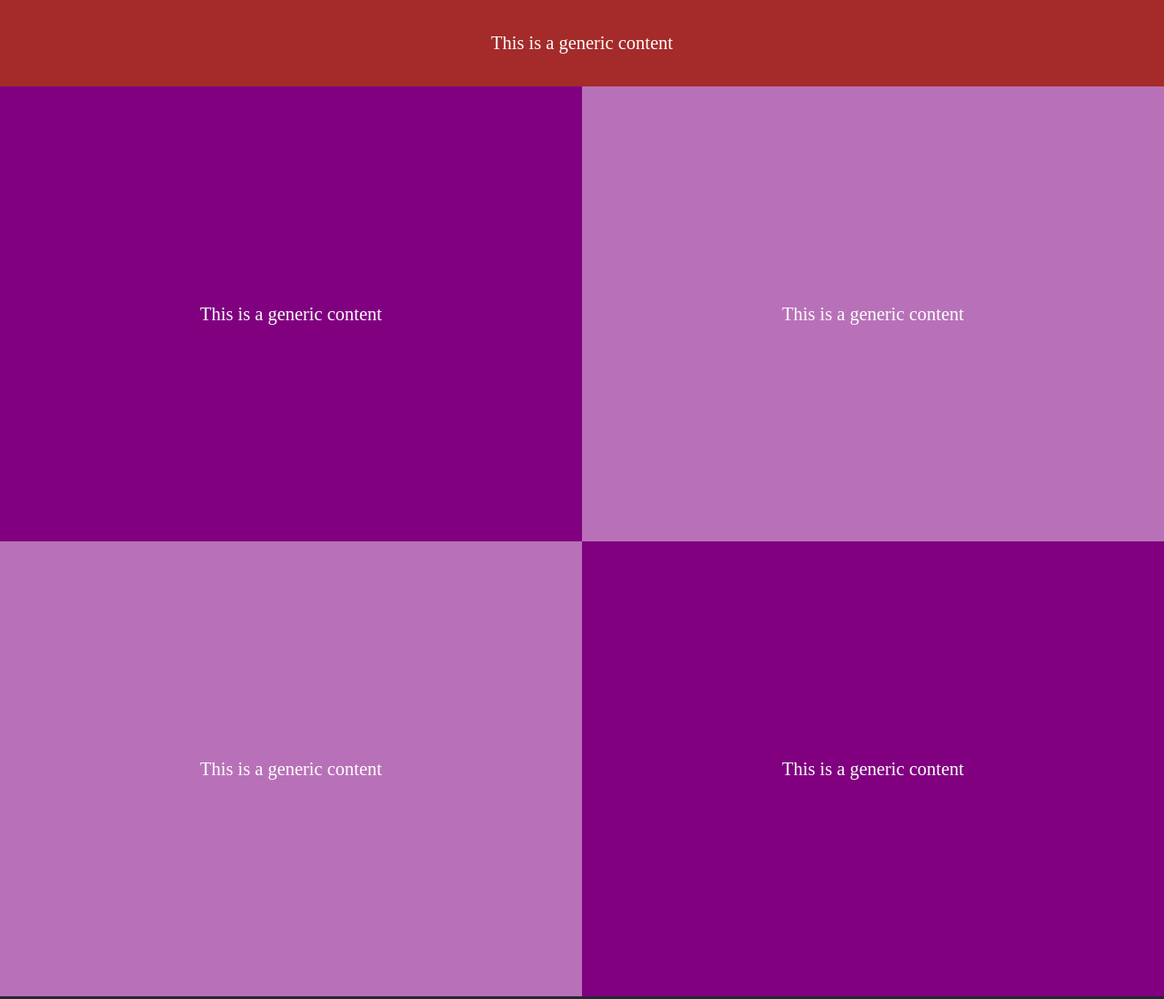
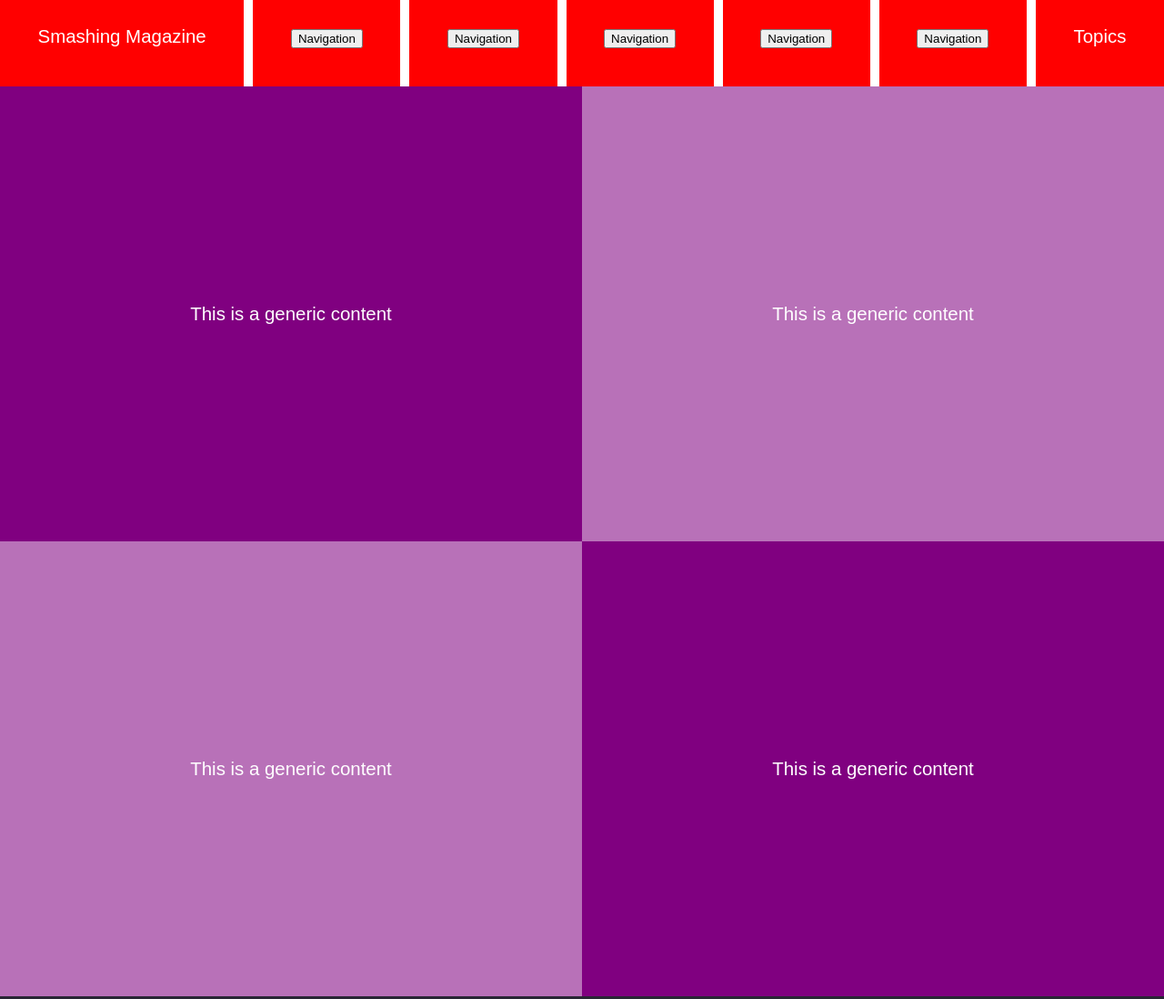
Before and after one commit to Mesi21/Smashing-Magazine, a plain HTML site: page index.html in a window 1280 px wide. Shown: the top 1098 px of the page at 91% size. Drawn offline with Linux system fonts and the light colour scheme; a web font is replaced by a local one.

Commit message:
started grid layout and css

```diff
--- a/Assets/styles/style.css
+++ b/Assets/styles/style.css
@@ -1,21 +1,25 @@
+@import url('https://fonts.googleapis.com/css?family=Muli:400,700,800,900');
 *{
     -webkit-box-sizing: border-box;
     -moz-box-sizing: border-box;
     box-sizing: border-box;
 }
 body{
-
+    font-family: 'Muli', sans-serif;
 }
-.header {
+.main-header {
+    min-height: 95px;
+    font-size: 20.44px;
+    display: grid;
+    background-color: #fff;
+    grid-template-columns: auto auto auto auto auto auto auto;
+    column-gap: 10px;
+    color: white;
+}
+.header{
+    padding: 30px;
     text-align: center;
-    min-height: 95px;
-    width: 100%;
-    font-size: 20.44px;
-    background-color: brown;
-    display: flex;
-    color: white;
-    justify-content: center;
-    align-items: center;
+    background-color: red;
 }
 .row {
     width: 100%;
@@ -89,6 +93,7 @@ body{
     display: flex;
     height: 480px;
     margin: 20px 50px 0px 20px;
+    border: 1 px solid saddlebrown;
 }
 #last{
     margin-top: 0px;
@@ -126,7 +131,7 @@ body{
     color: black;
     font-size: 18px;
     text-align: center;
-    margin: 0px 20px;
+    margin: 0px;
 }
 .big2 img{
     border: 2px solid red;
@@ -185,5 +190,3 @@ body{
     justify-content: center;
     align-items: center;
 }
-@import url('https://fonts.googleapis.com/css?family=Muli:400,700,800,900');
-font-family: 'Muli', sans-serif;
--- a/index.html
+++ b/index.html
@@ -9,8 +9,14 @@
     <link rel="stylesheet" href="https://use.fontawesome.com/releases/v5.8.1/css/all.css" integrity="sha384-50oBUHEmvpQ+1lW4y57PTFmhCaXp0ML5d60M1M7uH2+nqUivzIebhndOJK28anvf" crossorigin="anonymous">
 </head>
 <body>
-    <div class="header">
-        <p>This is a generic content</p>
+    <div class="main-header">
+        <div class="header">Smashing Magazine</div>
+        <div class="header"><button type="submit">Navigation</button></div>
+        <div class="header"><button type="submit">Navigation</button></div>
+        <div class="header"><button type="submit">Navigation</button></div>
+        <div class="header"><button type="submit">Navigation</button></div>
+        <div class="header"><button type="submit">Navigation</button></div>
+        <div class="header">Topics</div>
     </div>
     <div class="row">
         <div class="column-1">
```
